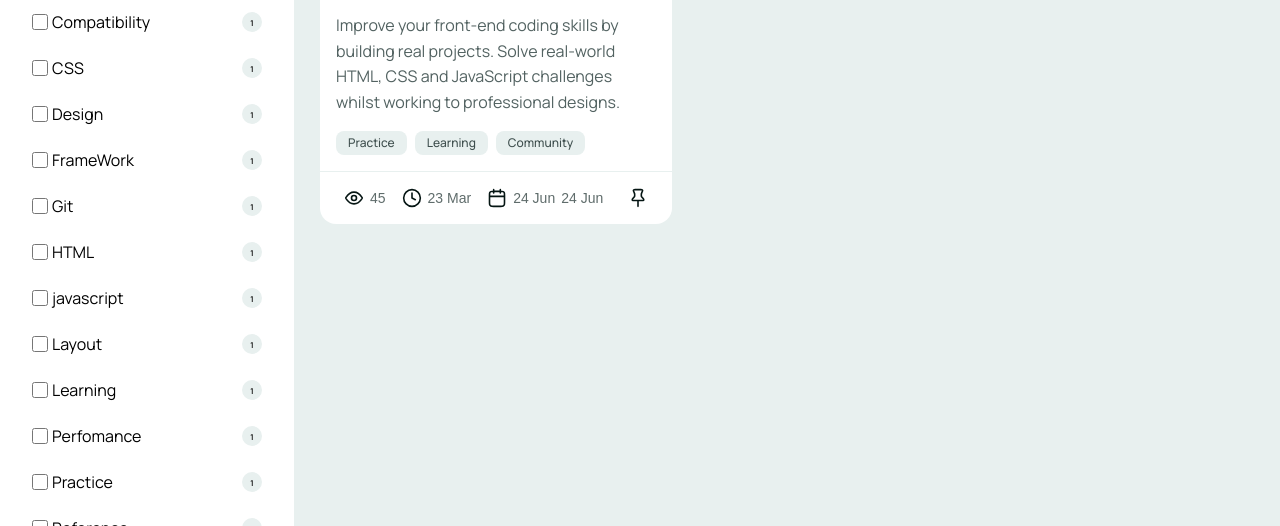
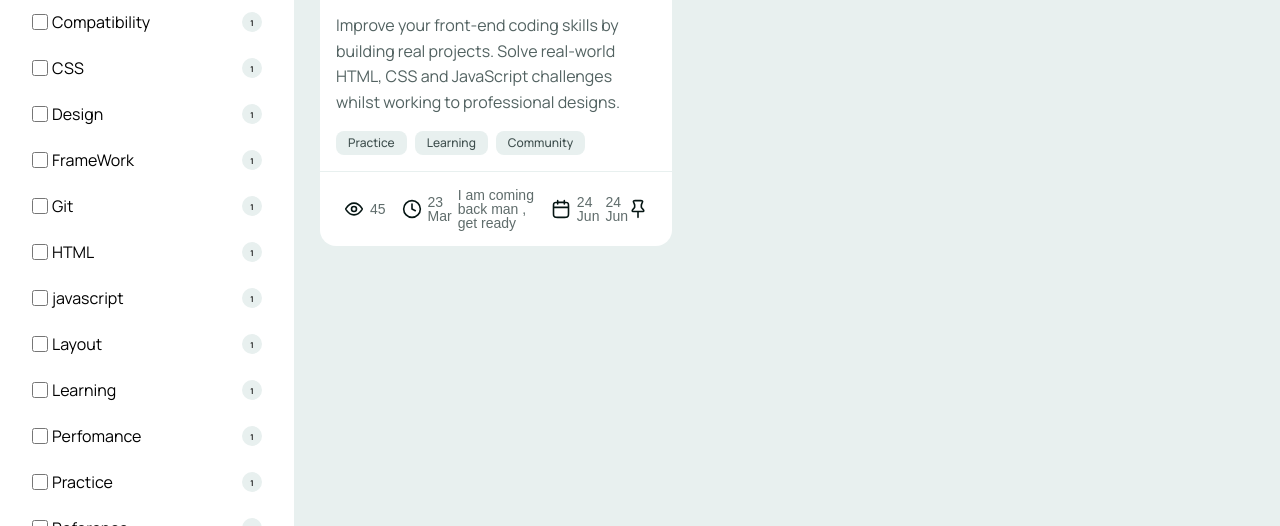
Before and after one commit to Mahesh-Samanapalli/Book-Mark-Manager-app, a website: page starter-code/index.html in a window 1280 px wide. Shown: the part 274-800 px from the top of the page. Drawn offline with Linux system fonts and the light colour scheme.

Commit message:
span tag added

```diff
--- a/starter-code/index.html
+++ b/starter-code/index.html
@@ -253,6 +253,7 @@
                   <div class="footer card-last-seen">
                     <img src="./assets/images/icon-last-visited.svg" alt="">
                     <span>23 Mar</span>
+                    <span>I am coming back man , get ready</span>
                   </div>
                   <div class="footer card-published">
                     <img src="./assets/images/icon-created.svg" alt="">
```
